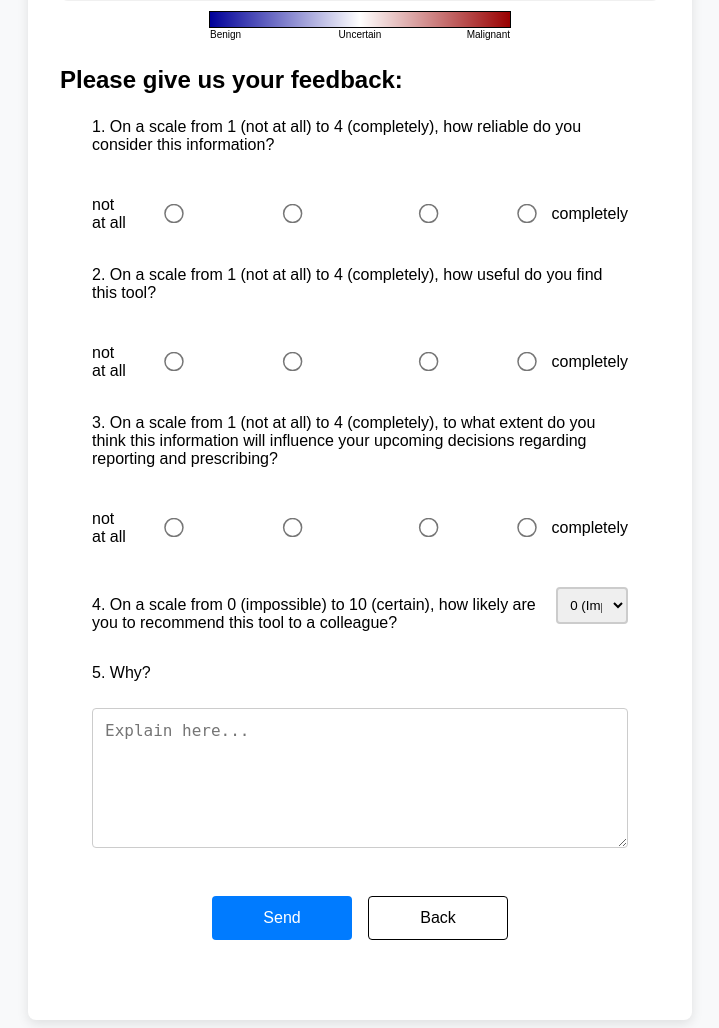
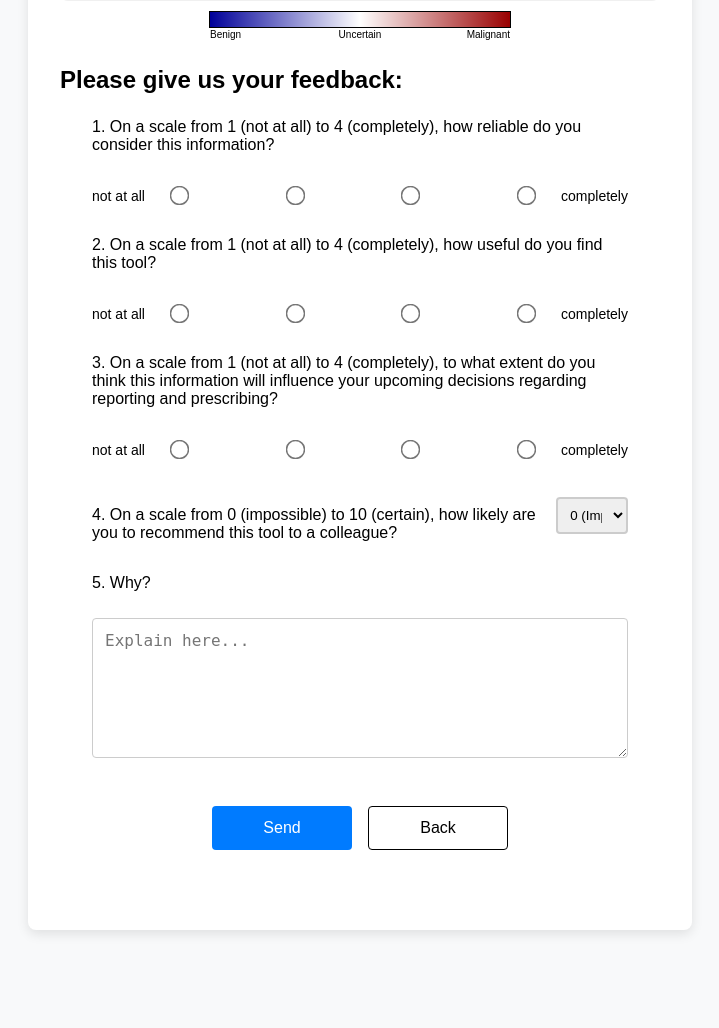
Before and after one commit to teozaffo/progetto_MLEUS, a Flask app: page /prediction in a window 1280 px wide. Shown: the part 265-1293 px from the top of the page, without its empty margins (280-999 px from the left). After the commit the page ends 1199 px from the top, so only its background shows below. Run offline with Flask 3, Linux system fonts and the light colour scheme; parts of the project's set-up code (start-up, migrations or seed data) failed here and were passed over.

Commit message:
merged main

```diff
--- a/sito/static/style.css
+++ b/sito/static/style.css
@@ -385,14 +385,15 @@ input[type="radio"] {
 
 @media (max-width: 600px) {
 
-
-@media (max-width: 600px) {
-
   .container {
     padding: 1.25rem;
     max-width: 98%; /* aumenta l'area usata su mobile */
   }
+<<<<<<< HEAD
 
+=======
+
+>>>>>>> main
   .info-icon-desktop {
     display: none
   }
--- a/sito/templates/index.html
+++ b/sito/templates/index.html
@@ -596,7 +596,11 @@
       <div class="form-row" id="ProtocolCode-row">
 
         <div class="label-group">
+<<<<<<< HEAD
           <label for="ProtocolCode">Protocol Code &nbsp; &nbsp; (optional)</label>
+=======
+          <label for="ProtocolCode">Protocol Code &nbsp; (optional)</label>
+>>>>>>> main
           <label class="info-icon-desktop">
             <span class="icon-wrapper">
               <i class="fa-regular fa-circle-question fa-2xs"></i>
--- a/sito/templates/prediction.html
+++ b/sito/templates/prediction.html
@@ -37,32 +37,86 @@
         <label>
           1. On a scale from 1 (not at all) to 4 (completely), how reliable do you consider this information?
         </label><br>
-        <div class="radio-row">
+<div class="radio-group dual-mode">
+  <div class="radio-row-desktop">
     <label>not at all <input type="radio" name="reliability" value="1"></label>
     <label><input type="radio" name="reliability" value="2"></label>
     <label><input type="radio" name="reliability" value="3"></label>
     <label><input type="radio" name="reliability" value="4"> completely</label>
-        </div><br>
+  </div>
+
+  <div class="radio-row-mobile">
+    <div class="radio-buttons">
+      <label><input type="radio" name="reliability" value="1"></label>
+      <label><input type="radio" name="reliability" value="2"></label>
+      <label><input type="radio" name="reliability" value="3"></label>
+      <label><input type="radio" name="reliability" value="4"></label>
+    </div>
+    <div class="radio-labels">
+      <span>not at all</span>
+      <span>completely</span>
+    </div>
+  </div>
+</div>
+
+
+
 
         <label>
           2. On a scale from 1 (not at all) to 4 (completely), how useful do you find this tool?
         </label><br>
-        <div class="radio-row">
+<div class="radio-group dual-mode">
+  <div class="radio-row-desktop">
     <label>not at all <input type="radio" name="usefulness" value="1"></label>
     <label><input type="radio" name="usefulness" value="2"></label>
     <label><input type="radio" name="usefulness" value="3"></label>
     <label><input type="radio" name="usefulness" value="4"> completely</label>
-        </div><br>
+  </div>
+
+  <div class="radio-row-mobile">
+    <div class="radio-buttons">
+      <label><input type="radio" name="usefulness" value="1"></label>
+      <label><input type="radio" name="usefulness" value="2"></label>
+      <label><input type="radio" name="usefulness" value="3"></label>
+      <label><input type="radio" name="usefulness" value="4"></label>
+    </div>
+    <div class="radio-labels">
+      <span>not at all</span>
+      <span>completely</span>
+    </div>
+  </div>
+</div>
+
+
+
 
         <label>
           3. On a scale from 1 (not at all) to 4 (completely), to what extent do you think this information will influence your upcoming decisions regarding reporting and prescribing?
         </label><br>
-        <div class="radio-row">
+<div class="radio-group dual-mode">
+  <div class="radio-row-desktop">
     <label>not at all <input type="radio" name="influence" value="1"></label>
     <label><input type="radio" name="influence" value="2"></label>
     <label><input type="radio" name="influence" value="3"></label>
     <label><input type="radio" name="influence" value="4"> completely</label>
-        </div><br>
+  </div>
+
+  <div class="radio-row-mobile">
+    <div class="radio-buttons">
+      <label><input type="radio" name="influence" value="1"></label>
+      <label><input type="radio" name="influence" value="2"></label>
+      <label><input type="radio" name="influence" value="3"></label>
+      <label><input type="radio" name="influence" value="4"></label>
+    </div>
+    <div class="radio-labels">
+      <span>not at all</span>
+      <span>completely</span>
+    </div>
+  </div>
+</div>
+
+
+
 
         <div class="form-row">
           <label for="recommendability">
```
Lines whose indentation alone changed are shown as unchanged.
